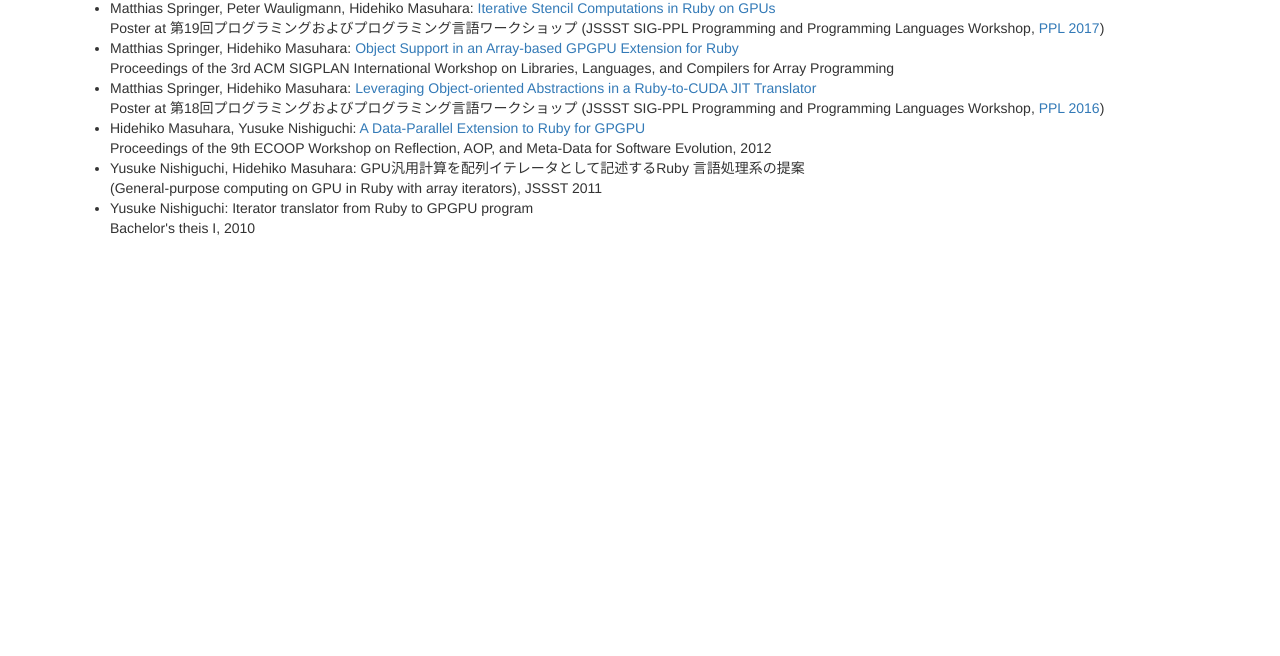
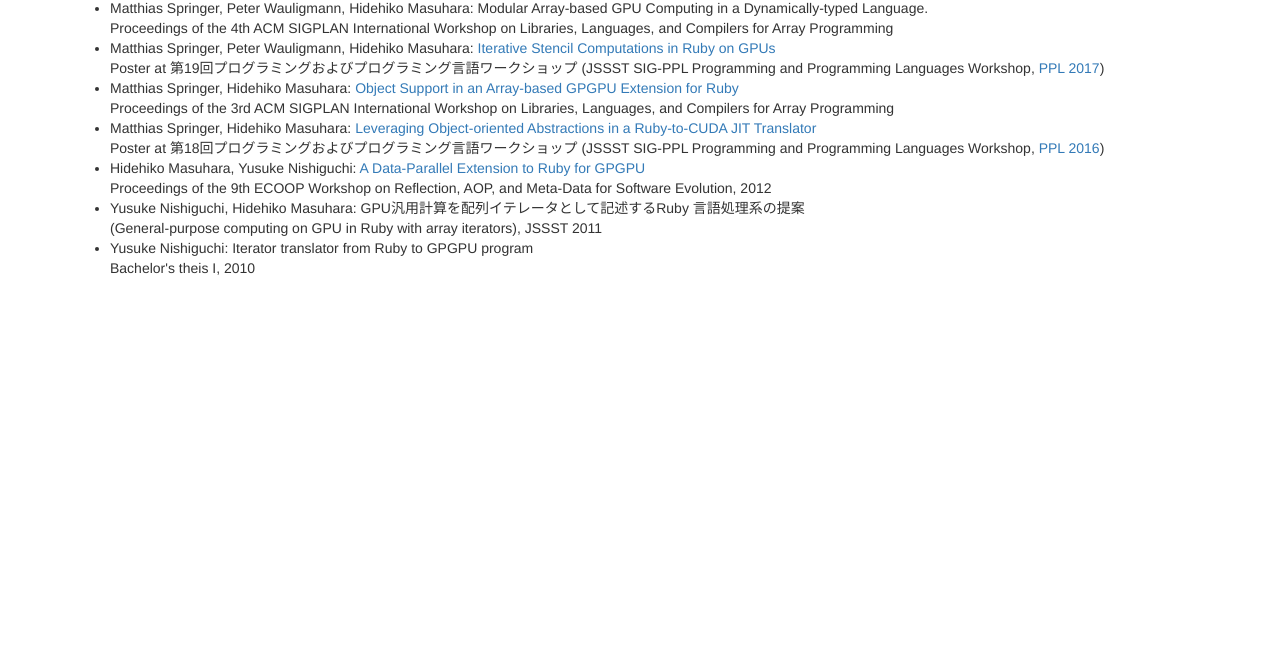
Before and after one commit to prg-titech/ikra-ruby, a plain HTML site: page pubs.html in a window 1280 px wide. Shown: the part 144-800 px from the top of the page. Drawn offline with nearby package versions, Linux system fonts and the light colour scheme.

Commit message:
Update pubs.html

```diff
--- a/pubs.html
+++ b/pubs.html
@@ -51,6 +51,7 @@
 <div class="container">
     <h1>Publications</h1>
     <ul>
+        <li>Matthias Springer, Peter Wauligmann, Hidehiko Masuhara: Modular Array-based GPU Computing in a Dynamically-typed Language.<br/>Proceedings of the 4th ACM SIGPLAN International Workshop on Libraries, Languages, and Compilers for Array Programming</li>
         <li>Matthias Springer, Peter Wauligmann, Hidehiko Masuhara: <a href="http://m-sp.org/downloads/ppl2017_ikra_poster.pdf">Iterative Stencil Computations in Ruby on GPUs</a><br/>Poster at 第19回プログラミングおよびプログラミング言語ワークショップ (JSSST SIG-PPL Programming and Programming Languages Workshop, <a href="https://ppl2017.ipl-e.ai.kyutech.ac.jp/">PPL 2017</a>)</li>
         <li>Matthias Springer, Hidehiko Masuhara: <a href="http://m-sp.org/downloads/array16.pdf">Object Support in an Array-based GPGPU Extension for Ruby</a><br/>Proceedings of the 3rd ACM SIGPLAN International Workshop on Libraries, Languages, and Compilers for Array Programming</li>
         <li>Matthias Springer, Hidehiko Masuhara: <a href="http://m-sp.org/downloads/ppl2016_ikra_poster.pdf">Leveraging Object-oriented Abstractions in a Ruby-to-CUDA JIT Translator</a><br/>Poster at 第18回プログラミングおよびプログラミング言語ワークショップ (JSSST SIG-PPL Programming and Programming Languages Workshop, <a href="http://ppl.jssst.or.jp/ppl2016/">PPL 2016</a>)</li>
```
